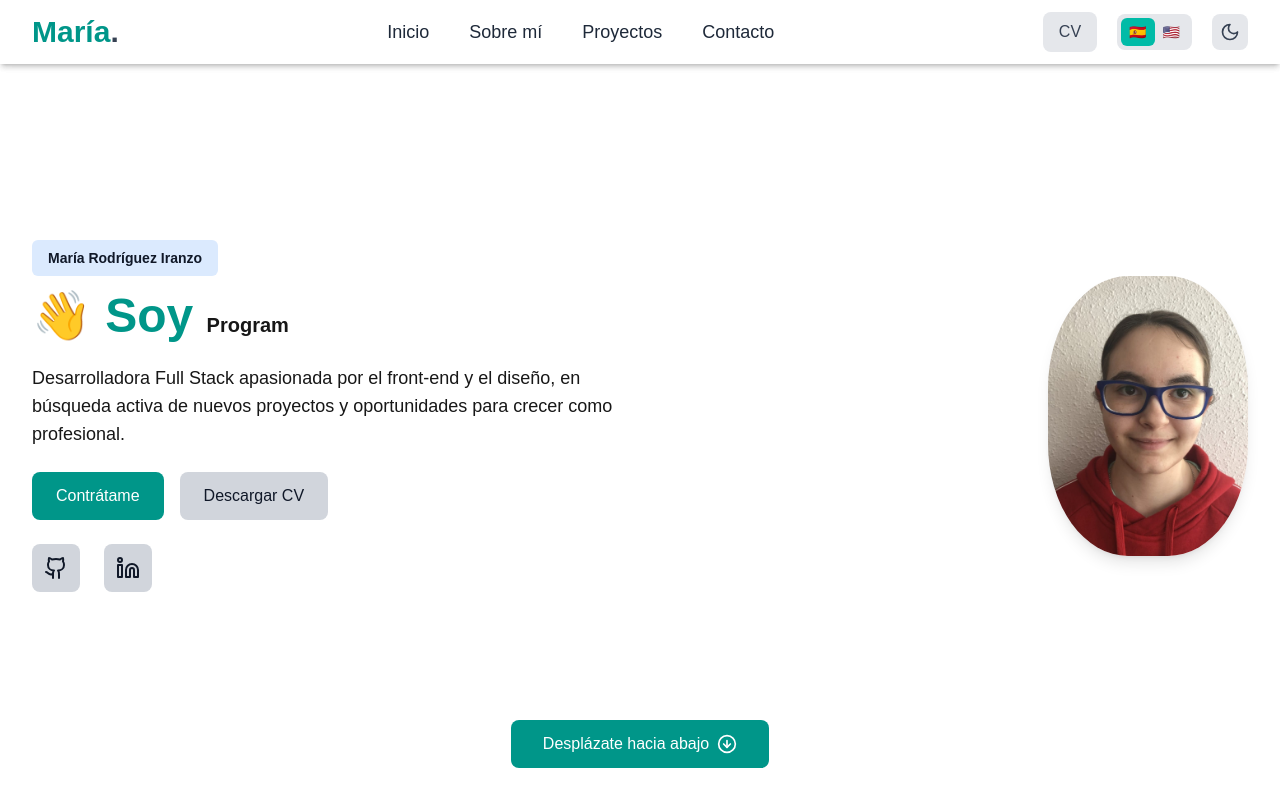
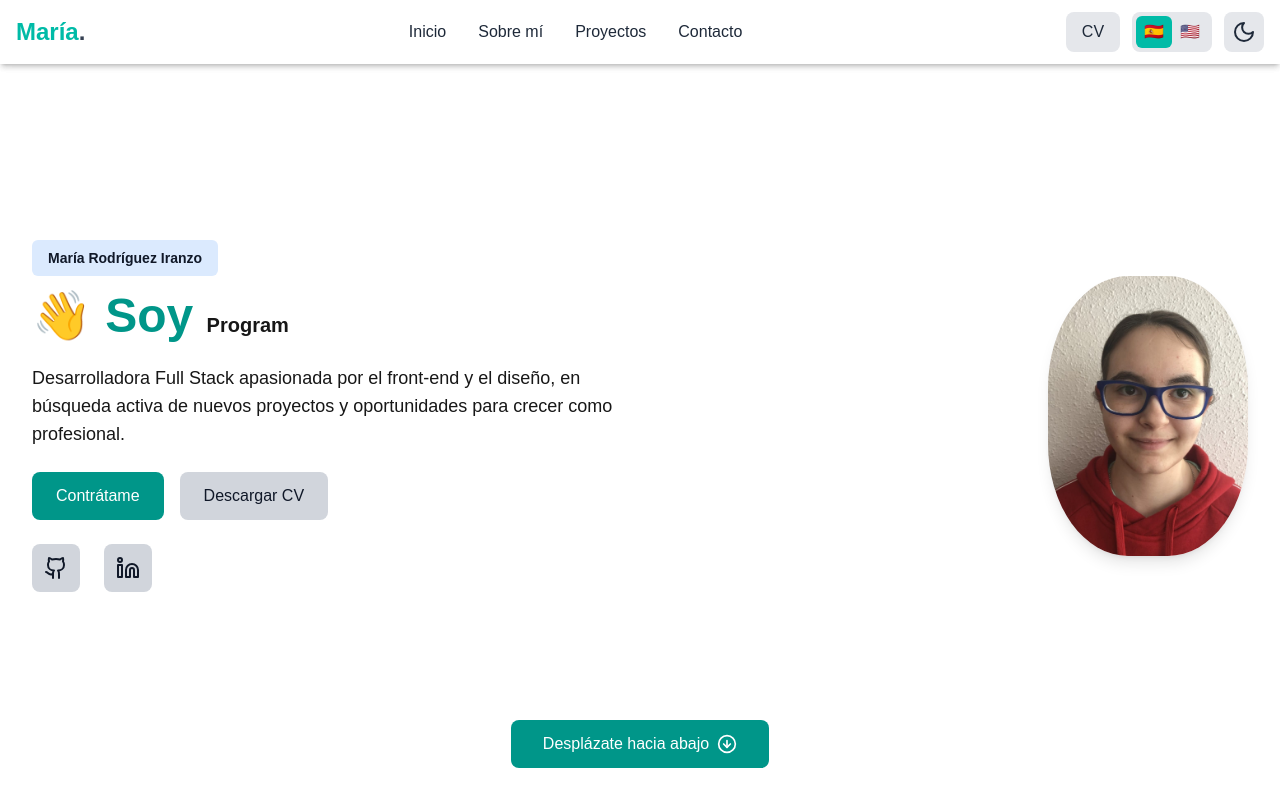
Before and after one commit to MariaRodriguezIranzo/porfolio, a Next.js app: page / in a window 1280 px wide. Shown: the top 800 px of the page. Built offline with nearby package versions, Linux system fonts and the light colour scheme.

Commit message:
fix error

```diff
--- a/components/Navbar.tsx
+++ b/components/Navbar.tsx
@@ -12,11 +12,8 @@ export default function Navbar() {
   const [mounted, setMounted] = useState(false);
   const { language, setLanguage } = useLanguage();
 
-  useEffect(() => {
-    setMounted(true);
-  }, []);
+  useEffect(() => setMounted(true), []);
 
-  // 🔒 Bloquear scroll cuando el menú móvil está abierto
   useEffect(() => {
     document.body.style.overflow = isOpen ? "hidden" : "auto";
   }, [isOpen]);
@@ -32,117 +29,49 @@ export default function Navbar() {
   };
 
   const translations = {
-    es: {
-      home: "Inicio",
-      about: "Sobre mí",
-      projects: "Proyectos",
-      contact: "Contacto",
-      downloadCV: "CV",
-    },
-    en: {
-      home: "Home",
-      about: "About",
-      projects: "Projects",
-      contact: "Contact",
-      downloadCV: "CV",
-    },
+    es: { home: "Inicio", about: "Sobre mí", projects: "Proyectos", contact: "Contacto", downloadCV: "CV" },
+    en: { home: "Home", about: "About", projects: "Projects", contact: "Contact", downloadCV: "CV" },
   };
 
   const t = translations[language];
 
   return (
-    <nav
-      className={`fixed top-0 left-0 w-full z-50 flex justify-between items-center px-4 sm:px-6 md:px-8 py-3 shadow-md transition-all
-      ${isOpen ? "bg-white dark:bg-gray-900" : "bg-white dark:bg-gray-900"}`}
-    >
+    <nav className="fixed top-0 left-0 w-full z-50 flex items-center justify-between px-4 py-3 bg-white dark:bg-gray-900 shadow-md">
       {/* Logo */}
-      <div className="text-2xl sm:text-3xl font-bold text-teal-600 flex items-center">
-        <span>María</span>
-        <span className="text-gray-700 dark:text-gray-300">.</span>
+      <div className="text-2xl font-bold text-teal-500">
+        María<span className="text-gray-700 dark:text-gray-300">.</span>
       </div>
 
-      {/* Menú escritorio */}
-      <div className="hidden lg:flex flex-1 justify-center space-x-6 xl:space-x-10 text-gray-800 dark:text-gray-300 font-medium">
-        {[
-          { id: "home", label: t.home },
-          { id: "about", label: t.about },
-          { id: "projects", label: t.projects },
-          { id: "contact", label: t.contact },
-        ].map(({ id, label }) => (
-          <motion.button
+      {/* Desktop menu */}
+      <div className="hidden lg:flex flex-1 justify-center gap-8 text-gray-800 dark:text-gray-300">
+        {["home", "about", "projects", "contact"].map((id) => (
+          <button
             key={id}
             onClick={() => scrollToSection(id)}
-            whileHover={{ scale: 1.1, color: "#14b8a6" }}
-            whileTap={{ scale: 0.95 }}
-            transition={{ type: "spring", stiffness: 400, damping: 10 }}
-            className="text-base xl:text-lg transition"
+            className="hover:text-teal-500 transition"
           >
-            {label}
-          </motion.button>
+            {t[id as keyof typeof t]}
+          </button>
         ))}
       </div>
 
-      {/* Botones escritorio */}
-      <div className="hidden lg:flex items-center space-x-3 xl:space-x-5">
-        <motion.a
+      {/* Desktop buttons */}
+      <div className="hidden lg:flex items-center gap-3">
+        <a
           href="/cv.pdf"
           download
-          className="px-3 py-2 xl:px-4 bg-gray-200 hover:bg-gray-300 dark:bg-gray-700 dark:hover:bg-gray-600 rounded-lg text-sm xl:text-base text-gray-700 dark:text-gray-300"
-          whileHover={{ scale: 1.05 }}
+          className="px-4 py-2 bg-gray-200 dark:bg-gray-700 rounded-lg text-gray-800 dark:text-gray-300"
         >
           {t.downloadCV}
-        </motion.a>
+        </a>
 
-        <motion.div className="flex items-center bg-gray-200 dark:bg-gray-700 rounded-lg p-1">
+        <div className="flex bg-gray-200 dark:bg-gray-700 rounded-lg p-1">
           {["es", "en"].map((lang) => (
             <button
               key={lang}
               onClick={() => setLanguage(lang as "es" | "en")}
-              className={`px-2 py-1 rounded-md text-sm ${
-                language === lang
-                  ? "bg-teal-500 text-white"
-                  : "text-gray-700 dark:text-gray-300"
-              }`}
-            >
-              {lang === "es" ? "🇪🇸" : "🇺🇸"}
-            </button>
-          ))}
-        </motion.div>
-
-        {mounted && (
-          <motion.button
-            onClick={() =>
-              setTheme(resolvedTheme === "dark" ? "light" : "dark")
-            }
-            className="p-2 bg-gray-200 hover:bg-gray-300 dark:bg-gray-700 dark:hover:bg-gray-600 rounded-lg text-gray-700 dark:text-gray-300"
-          >
-            {resolvedTheme === "dark" ? <Sun size={20} /> : <Moon size={20} />}
-          </motion.button>
-        )}
-      </div>
-
-      {/* Menú móvil */}
-      <div className="flex lg:hidden items-center space-x-3 ml-auto">
-        {mounted && (
-          <motion.button
-            onClick={() =>
-              setTheme(resolvedTheme === "dark" ? "light" : "dark")
-            }
-            className="p-2 bg-gray-200 dark:bg-gray-700 rounded-lg"
-          >
-            {resolvedTheme === "dark" ? <Sun size={20} /> : <Moon size={20} />}
-          </motion.button>
-        )}
-
-        <div className="flex items-center bg-gray-200 dark:bg-gray-700 rounded-lg p-1">
-          {["es", "en"].map((lang) => (
-            <button
-              key={lang}
-              onClick={() => setLanguage(lang as "es" | "en")}
-              className={`px-2 py-1 rounded-md text-sm ${
-                language === lang
-                  ? "bg-teal-500 text-white"
-                  : "text-gray-700 dark:text-gray-300"
+              className={`px-2 py-1 rounded-md ${
+                language === lang ? "bg-teal-500 text-white" : "text-gray-700 dark:text-gray-300"
               }`}
             >
               {lang === "es" ? "🇪🇸" : "🇺🇸"}
@@ -150,47 +79,76 @@ export default function Navbar() {
           ))}
         </div>
 
-        {/* 🔥 BOTÓN HAMBURGUESA CORREGIDO */}
-        <motion.button
-          onClick={() => setIsOpen(!isOpen)}
-          whileHover={{ scale: 1.1 }}
-          className="p-2 bg-gray-200 dark:bg-gray-700 rounded-lg"
-        >
-          {isOpen ? <X size={26} /> : <Menu size={26} />}
-        </motion.button>
+        {mounted && (
+          <button
+            onClick={() => setTheme(resolvedTheme === "dark" ? "light" : "dark")}
+            className="p-2 bg-gray-200 dark:bg-gray-700 rounded-lg text-gray-800 dark:text-white"
+          >
+            {resolvedTheme === "dark" ? <Sun /> : <Moon />}
+          </button>
+        )}
       </div>
 
-      {/* Menú desplegable */}
+      {/* Mobile buttons */}
+      <div className="lg:hidden flex items-center gap-3">
+        {mounted && (
+          <button
+            onClick={() => setTheme(resolvedTheme === "dark" ? "light" : "dark")}
+            className="p-2 bg-gray-200 dark:bg-gray-700 rounded-lg text-gray-800 dark:text-white"
+          >
+            {resolvedTheme === "dark" ? <Sun /> : <Moon />}
+          </button>
+        )}
+
+        <div className="flex bg-gray-200 dark:bg-gray-700 rounded-lg p-1">
+          {["es", "en"].map((lang) => (
+            <button
+              key={lang}
+              onClick={() => setLanguage(lang as "es" | "en")}
+              className={`px-2 py-1 rounded-md ${
+                language === lang ? "bg-teal-500 text-white" : "text-gray-700 dark:text-gray-300"
+              }`}
+            >
+              {lang === "es" ? "🇪🇸" : "🇺🇸"}
+            </button>
+          ))}
+        </div>
+
+        {/* 🔥 ICONO HAMBURGUESA FIX DEFINITIVO */}
+        <button
+          onClick={() => setIsOpen(!isOpen)}
+          className="p-2 bg-gray-200 dark:bg-gray-700 rounded-lg text-gray-800 dark:text-white"
+        >
+          {isOpen ? <X /> : <Menu />}
+        </button>
+      </div>
+
+      {/* Mobile menu */}
       <AnimatePresence>
         {isOpen && (
           <motion.div
-            className="fixed top-16 left-0 w-full h-[calc(100vh-4rem)] bg-white dark:bg-gray-900 flex flex-col items-center justify-center space-y-8 text-lg text-gray-800 dark:text-gray-300 lg:hidden"
+            className="fixed top-16 left-0 w-full h-[calc(100vh-4rem)] bg-white dark:bg-gray-900 flex flex-col items-center justify-center gap-8 text-gray-800 dark:text-gray-300"
             initial={{ opacity: 0 }}
             animate={{ opacity: 1 }}
             exit={{ opacity: 0 }}
           >
-            {[
-              { id: "home", label: t.home },
-              { id: "about", label: t.about },
-              { id: "projects", label: t.projects },
-              { id: "contact", label: t.contact },
-            ].map(({ id, label }) => (
+            {["home", "about", "projects", "contact"].map((id) => (
               <button
                 key={id}
                 onClick={() => {
                   scrollToSection(id);
                   setIsOpen(false);
                 }}
-                className="hover:text-teal-500 transition"
+                className="text-lg hover:text-teal-500"
               >
-                {label}
+                {t[id as keyof typeof t]}
               </button>
             ))}
 
             <a
               href="/cv.pdf"
               download
-              className="px-6 py-3 bg-teal-500 hover:bg-teal-600 text-white rounded-lg"
+              className="px-6 py-3 bg-teal-500 text-white rounded-lg"
             >
               {t.downloadCV}
             </a>
```
